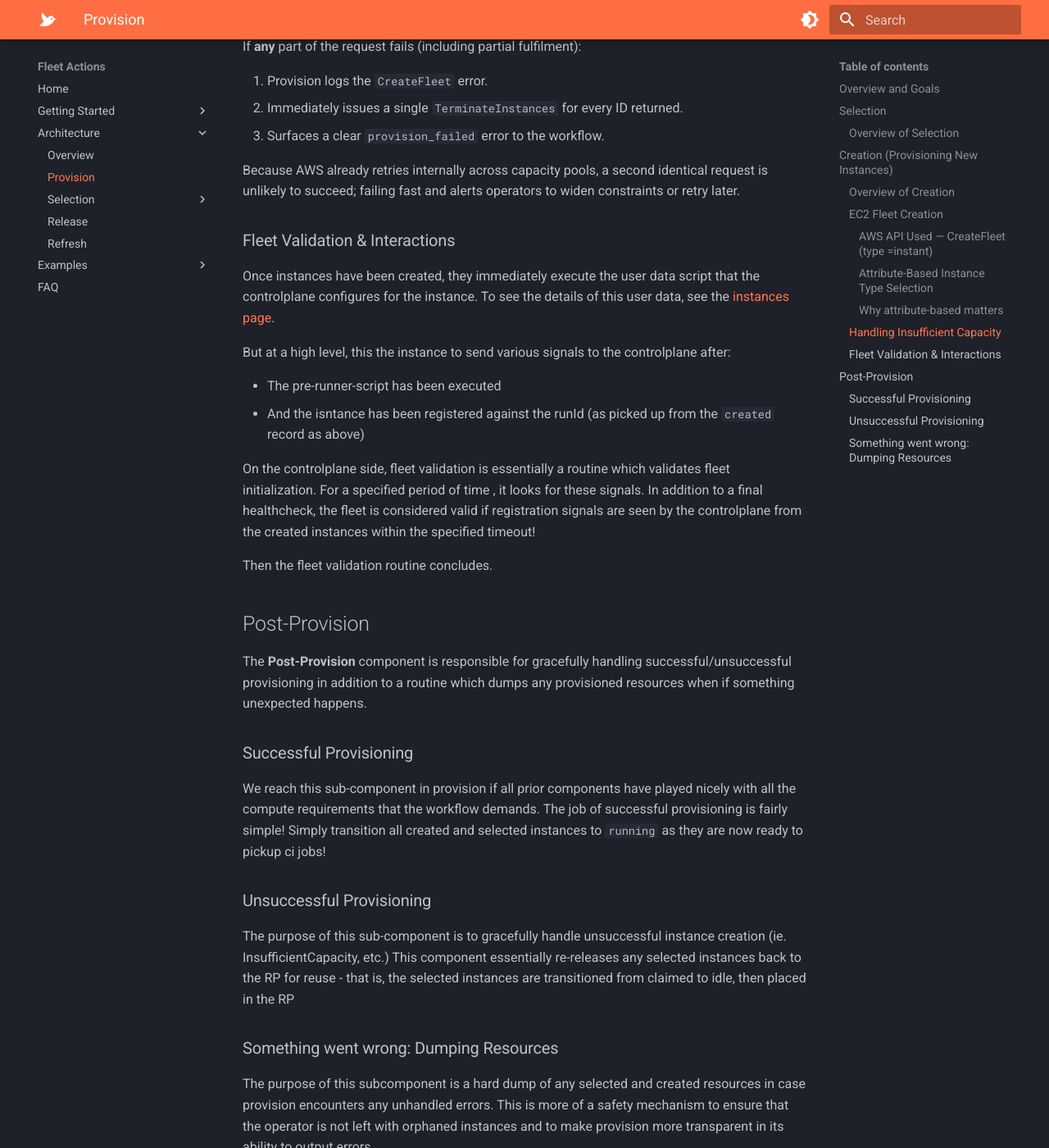
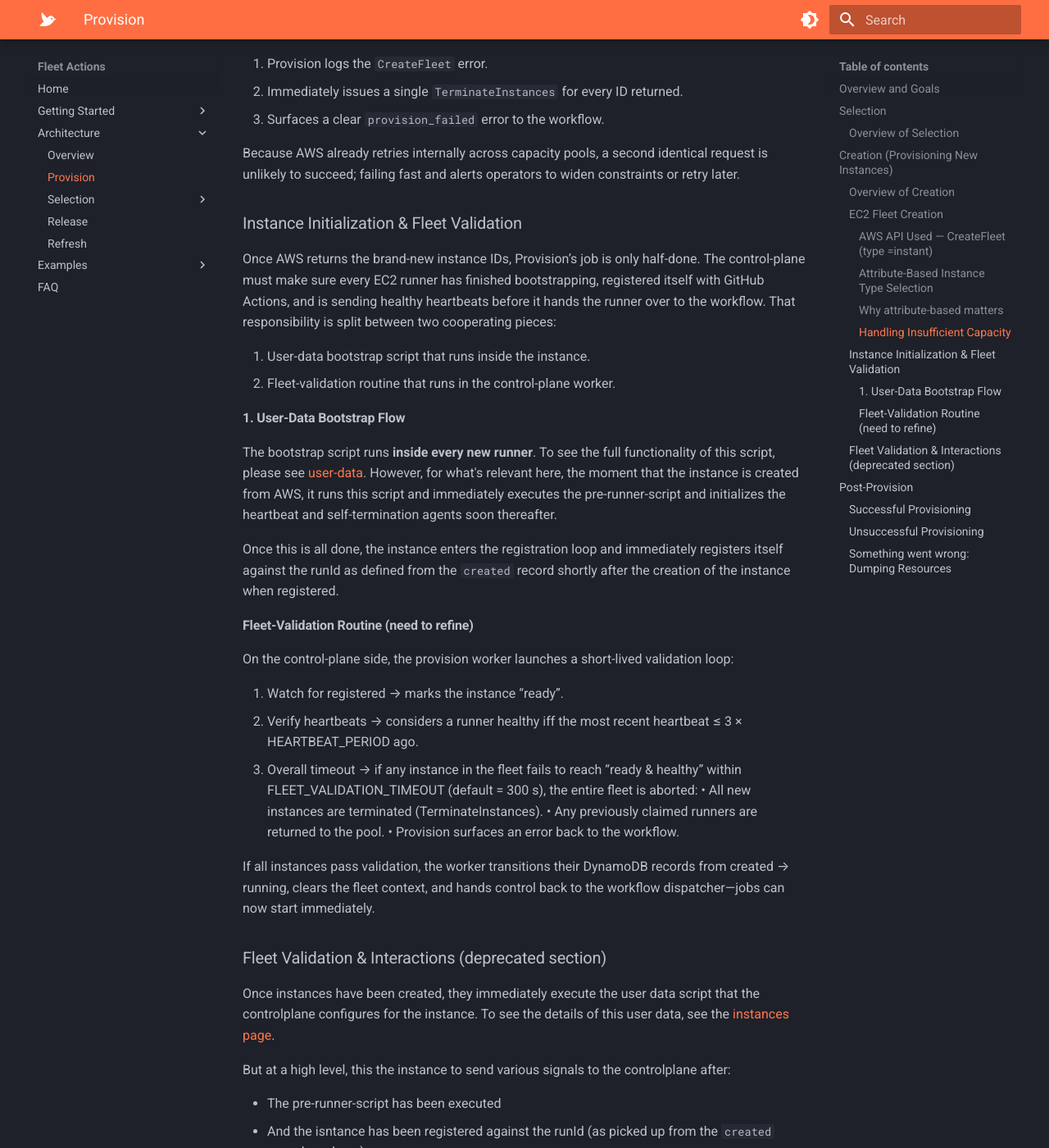
Before and after one commit to fleet-actions/ec2-runner-pool-manager, an MkDocs documentation site: the page built from docs/architecture/provision.md, in a window 1280 px wide and 1400 px high, scrolled down 3332 px. Shown: the whole window at 82% size. Built offline with MkDocs 1.6.1 and Material for MkDocs 9.7.7, drawn with Linux system fonts in a browser that asks for light colours.

Commit message:
docs(architecture): update provision and user-data documentation

````diff
--- a/docs/architecture/provision.md
+++ b/docs/architecture/provision.md
@@ -108,10 +108,10 @@ Instead of hard-coding instance types, the fleet uses attribute-based filters so
     ```
     How this maps to the Provision interface:
 
-    | Workflow Input     | Fleet Mapping          |
-    |----------|--------------|
-    | `allowed-instance-types: "c* m*"` | `IncludedInstanceTypes` mapped directly     |
-    | `resource-class: large`        | Populates `VCpuCount` & `MemoryMiB` ranges     |
+    | Workflow Input | Fleet Mapping  |
+    ||----|
+    | `allowed-instance-types: "c* m*"` | `IncludedInstanceTypes` mapped directly |
+    | `resource-class: large`    | Populates `VCpuCount` & `MemoryMiB` ranges |
 
 #### Why attribute-based matters
 
@@ -132,7 +132,7 @@ Once AWS returns the instance IDs, each new runner is inserted into DynamoDB lik
 
 From here, the Instance Initialization & Fleet Validation logic (described in the next subsection) takes over, ensuring every newly created runner is healthy, registered, and transitioned to running.
 
-### Handling Insufficient Capacity
+#### Handling Insufficient Capacity
 
 If **any** part of the request fails (including partial fulfilment):
 
@@ -142,7 +142,34 @@ If **any** part of the request fails (including partial fulfilment):
 
 Because AWS already retries internally across capacity pools, a second identical request is unlikely to succeed; failing fast and alerts operators to widen constraints or retry later.
 
-### Fleet Validation & Interactions
+### Instance Initialization & Fleet Validation
+
+Once AWS returns the brand-new instance IDs, Provision’s job is only half-done. The control-plane must make sure every EC2 runner has finished bootstrapping, registered itself with GitHub Actions, and is sending healthy heartbeats before it hands the runner over to the workflow.
+That responsibility is split between two cooperating pieces:
+
+1. User-data bootstrap script that runs inside the instance.
+2. Fleet-validation routine that runs in the control-plane worker.
+
+#### 1. User-Data Bootstrap Flow
+
+The bootstrap script runs **inside every new runner**. To see the full functionality of this script, please see [user-data](./user-data.md). However, for what's relevant here, the moment that the instance is created from AWS, it runs this script and immediately executes the pre-runner-script and initializes the heartbeat and self-termination agents soon thereafter.
+
+Once this is all done, the instance enters the registration loop and immediately registers itself against the runId as defined from the `created` record shortly after the creation of the instance when registered.
+
+#### Fleet-Validation Routine (need to refine)
+
+On the control-plane side, the provision worker launches a short-lived validation loop:
+
+ 1. Watch for registered → marks the instance “ready”.
+ 2. Verify heartbeats → considers a runner healthy iff the most recent heartbeat ≤ 3 × HEARTBEAT_PERIOD ago.
+ 3. Overall timeout → if any instance in the fleet fails to reach “ready & healthy” within FLEET_VALIDATION_TIMEOUT (default = 300 s), the entire fleet is aborted:
+ • All new instances are terminated (TerminateInstances).
+ • Any previously claimed runners are returned to the pool.
+ • Provision surfaces an error back to the workflow.
+
+If all instances pass validation, the worker transitions their DynamoDB records from created → running, clears the fleet context, and hands control back to the workflow dispatcher—jobs can now start immediately.
+
+### Fleet Validation & Interactions (deprecated section)
 
 Once instances have been created, they immediately execute the user data script that the controlplane configures for the instance. To see the details of this user data, see the [instances page](../todo.md).
 
````
Also changed, not shown: docs/architecture/user-data.md (added, +73 -0 lines).
